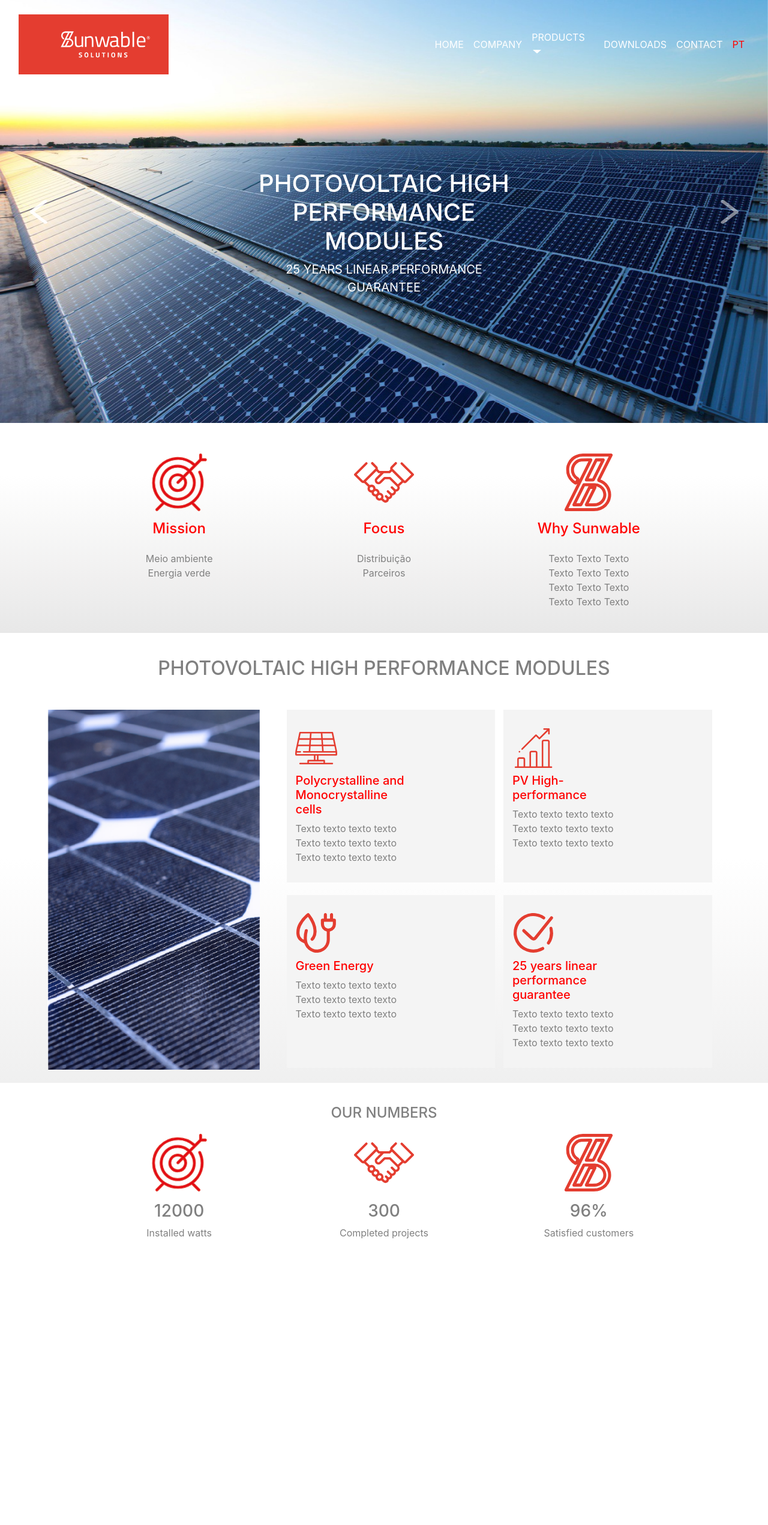
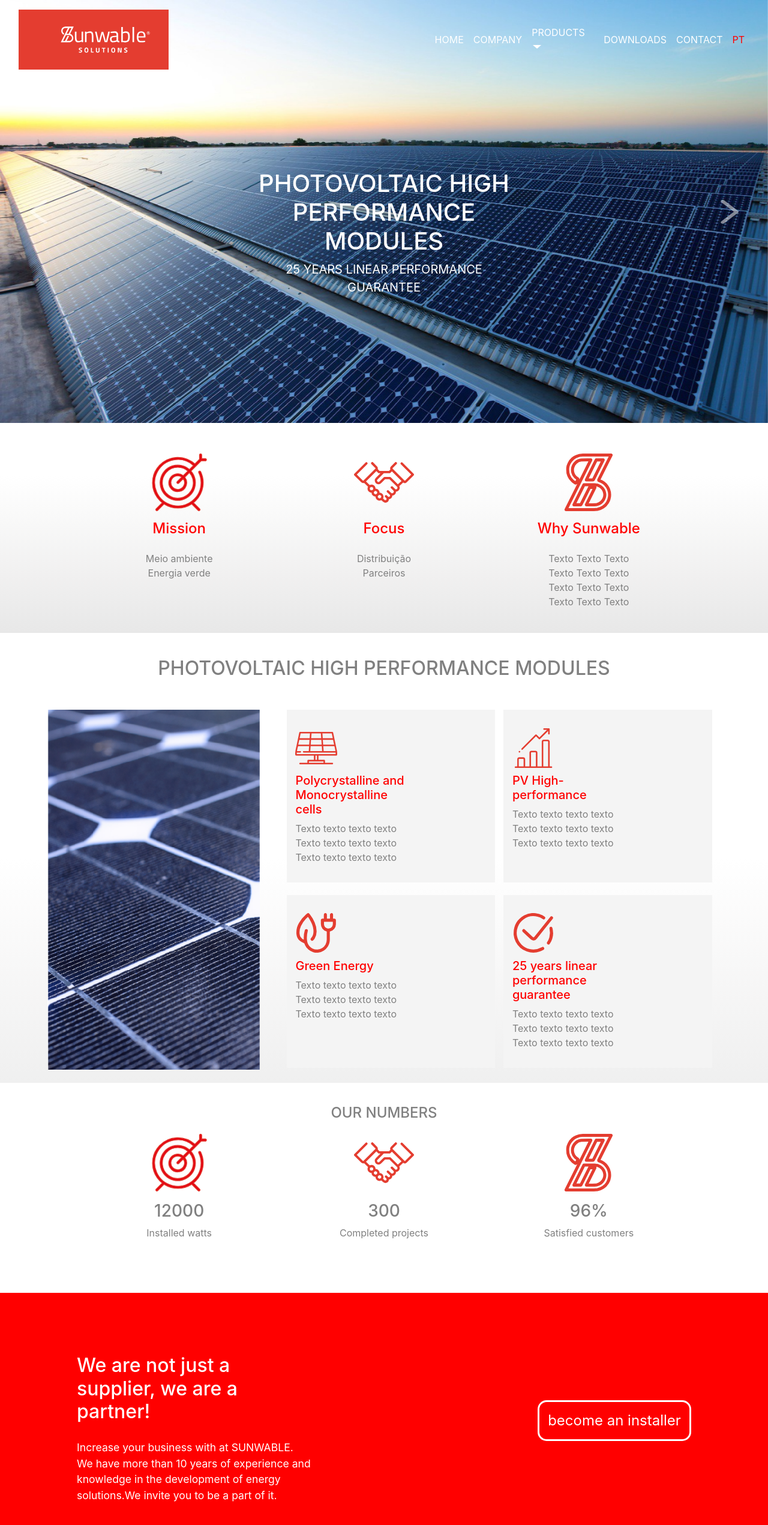
Before and after one commit to JoaoFreitas2002/sunwable, an Angular app: page / in a window 1280 px wide. Shown: the top 2542 px of the page at 60% size. Before the commit the page ends 2155 px from the top, so only its background shows below. Built offline with nearby package versions, Linux system fonts and the light colour scheme.

Commit message:
#safe save

```diff
--- a/src/app/app.component.css
+++ b/src/app/app.component.css
@@ -9,9 +9,8 @@
 @media (min-width: 768px) {
   /*Navbar*/
   nav {
-    position: absolute;
-    background-color: transparent !important;
-    margin-top: 1rem;
+    background: transparent !important;
+    padding-top: 1rem;
   }
 
   .nv img {
@@ -283,6 +282,56 @@
     box-sizing: unset;
   }
 
+  /*  container4*/
+  #container4 {
+    margin: 0;
+    padding: 0;
+    height: 450px;
+    background: red;
+    max-width: 100%;
+  }
+
+  #container4 .row {
+    margin: 0 10%;
+    height: 100%;
+    color: white;
+    text-align: left;
+  }
+
+  #container4 .col-6 {
+    margin: 0;
+    padding: 0;
+    height: 100%;
+  }
+
+  #container4 h4 {
+    width: 70%;
+    height: 30%;
+    margin-top: 20%;
+    font-size: 2rem;
+  }
+
+  #container4 p {
+    width: 80%;
+    margin-bottom: 0;
+    font-size: 1.1rem;
+  }
+
+  #container4 span {
+    background-color: transparent;
+    font-size: 1.5rem;
+    color: white;
+  }
+
+  #container4 button {
+    float: right;
+    height: 15%;
+    margin: 35% 0 50% 50%;
+    background-color: transparent;
+    border-radius: 15px;
+    border: 0.2rem solid white;
+    width: 50%;
+  }
 }
 
 /*Large devices (desktops, 992px and up)*/
--- a/src/app/app.component.html
+++ b/src/app/app.component.html
@@ -1,4 +1,4 @@
-<nav class="navbar navbar-expand-lg fixed-top navbar-light bg-light">
+<nav class="navbar fixed-top navbar-expand-lg navbar-light bg-light">
   <div class="container-fluid">
     <a class="nv">
       <img src="assets/images/logo.svg" alt="">
@@ -160,3 +160,17 @@
     </div>
   </div>
 </div>
+<div class="container" id="container4">
+  <div class="row">
+    <div class="col-6">
+      <h4>we are not just a supplier, we are a partner!</h4>
+      <p>Increase your business with at SUNWABLE.</p>
+      <p>We have more than 10 years of experience and knowledge in the development of energy solutions.We invite you to
+        be a part of it.</p>
+    </div>
+    <div class="col-6">
+      <button><span>become an installer</span></button>
+    </div>
+  </div>
+</div>
+<script src="navbar_scroll.js"></script>
```
Also changed, not shown: src/app/navbar_scroll.js (added, +10 -0 lines), src/assets/images/logo.png (deleted).
